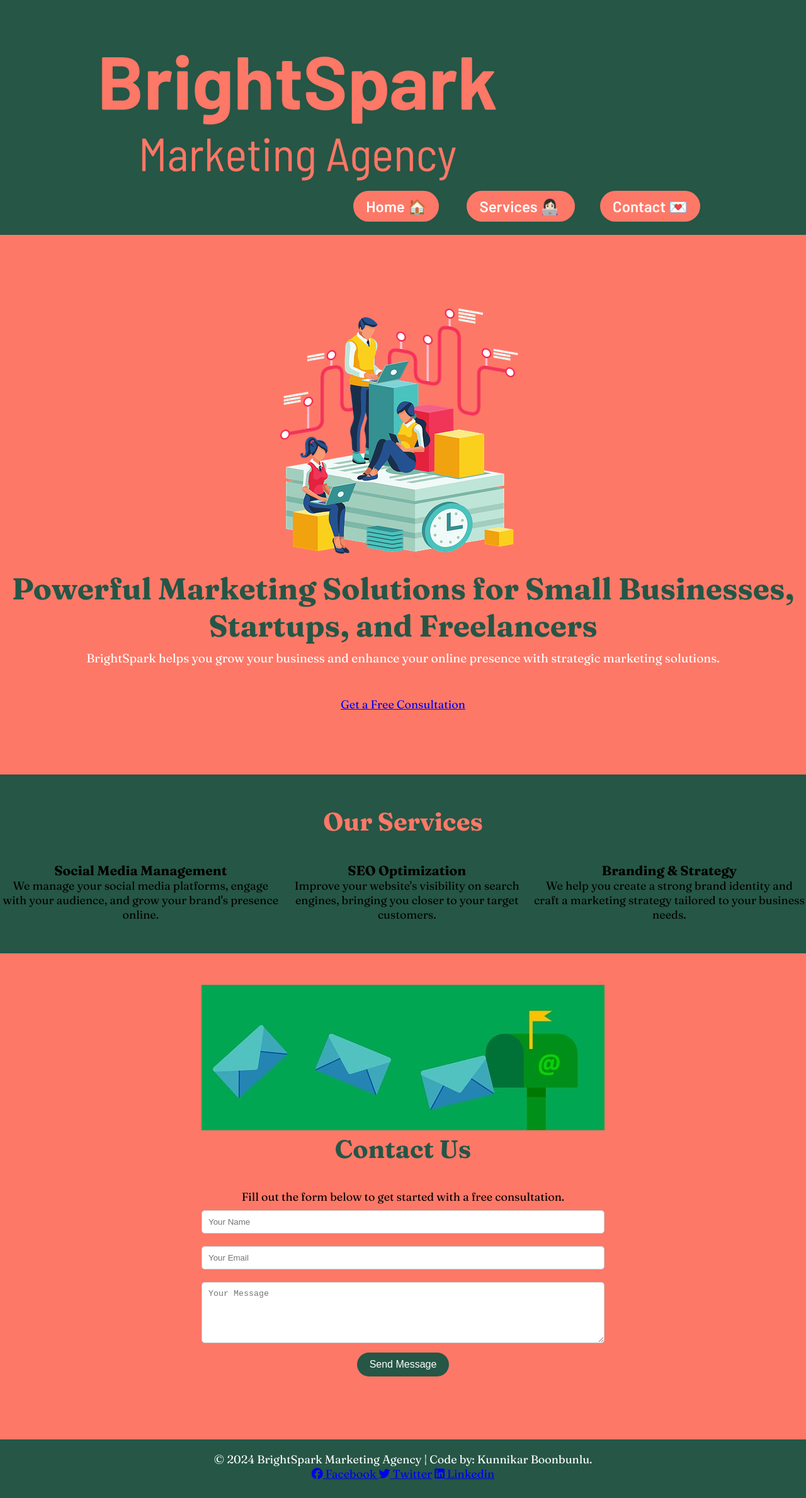
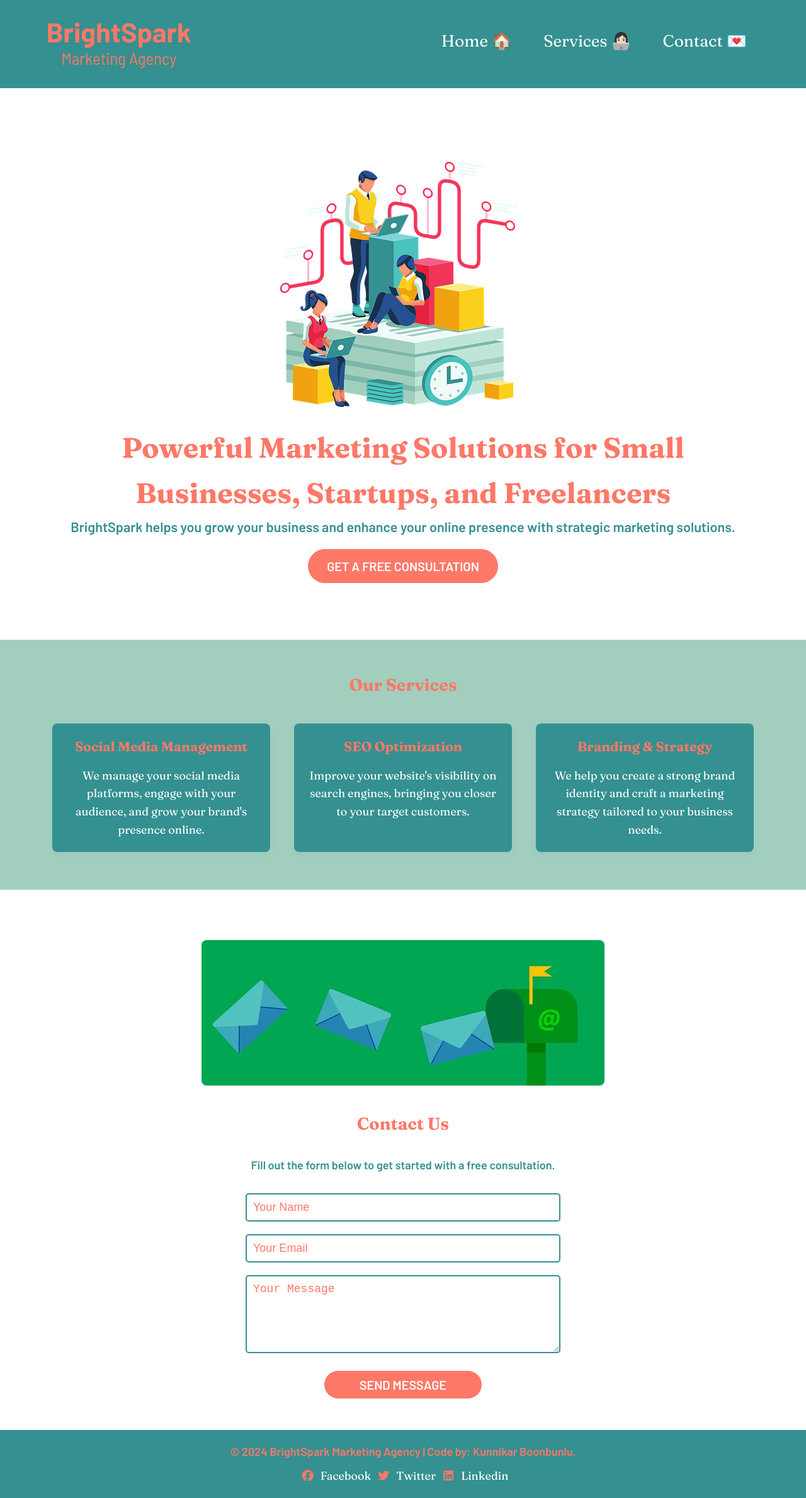
Before and after one commit to KunnikarB/brightSpark-agency, a plain HTML site: page index.html in a window 1280 px wide. Shown: the whole page at 63% size. Drawn offline with Linux system fonts and the light colour scheme.

Commit message:
Update styles.css

```diff
--- a/styles.css
+++ b/styles.css
@@ -5,202 +5,325 @@
 }
 
 :root {
-  --primary-color: #fe7867;
+  --button-color: #fe7867;
   --nav-text-color: #ffffff;
-  --text-color: #fad400;
-  --hover-color: #255646;
+  --hover-color: #fad400;
+  --text-color: #255646;
+  --header-color: #349091;
+  --service-color: #a2cebe;
 }
 
+/* General Styles */
 body {
   font-family: 'Fraunces', 'Barlow', system-ui;
   font-size: 18px;
-  background-color: var(--hover-color);
+  line-height: 1.6;
 }
 
-
-header .container {
-  width: 80%;
-  margin: 0 auto;
-  padding: 30px 0;
-  display: flex;
-  justify-content: space-between;
-  align-items: center;
-
+h1,
+h2,
+h3 {
+  font-weight: 700;
+  color: #333;
 }
 
-header .logo {
-  display: inline;
-  width: 200px;
-  height: auto;
+p {
+  color: #555;
 }
 
-header nav ul {
-  list-style-type: none;
-  float: right;
-  color: #fe7867;
+a {
+  text-decoration: none;
+  color: #fff;
 }
 
-header nav ul li {
-  display: inline;
-  margin-right: 20px;
+.container {
+  width: 90%;
+  max-width: 1200px;
+  margin: 0 auto;
 }
 
-header nav ul li a {
-  text-decoration: none;
-  color: var(--primary-color);
-  font-size: 24px;
-  font-family: "Barlow", system-ui;
-  font-weight: 600;
-  margin-right: 20px;
+button,
+.btn {
+  background-color: var(--button-color);
+  border: none;
+  color: white;
+  padding: 10px 20px;
+  font-size: 16px;
+  cursor: pointer;
+  border-radius: 5px;
+  transition: background-color 0.3s ease;
 }
 
-header nav ul li a:last-child {
-  border-radius: 50px;
-  background-color: var(--primary-color);
-  color: var(--nav-text-color);
-  padding: 10px 20px;
+button:hover,
+.btn:hover {
+  background-color: var(--hover-color);
+  color: var(--text-color);
 }
 
-header nav ul li a:hover {
+/* Header Styles */
+header {
+  background-color: var(--header-color);
+  padding: 15px 0;
+  position: sticky;
+  top: 0;
+  z-index: 1000;
+}
+
+header img {
+  width: 250px;
+}
+
+nav ul {
+  list-style: none;
+  float: right;
+  display: flex;
+  flex-direction: row;
+  gap: 30px;
+  padding: 30px;
+}
+
+nav ul li {
+  margin-left: 20px;
+  font-size: 1.2em;
+}
+
+nav ul li a {
+  color: white;
+  font-size: 1.2em;
+}
+
+nav ul li a:hover {
   color: var(--hover-color);
 }
 
+/* Hero Section */
 #hero {
-    background: var(--primary-color);
-    color: var(--nav-text-color);
-    padding: 100px 0;
-    text-align: center;
+  color: var(--nav-text-color);
+  padding: 100px 0;
+  text-align: center;
 }
 
 #hero h2 {
-    font-size: 3rem;
-    margin-bottom: 10px;
-    font-family: "Fraunces", system-ui;
-    color: var(--hover-color)
+  font-size: 2.5em;
+  color: var(--button-color);
 }
 
 #hero p {
-    font-size: 1.2rem;
-    margin-bottom: 20px;
-    margin-bottom: 50px;
+  font-size: 1.2em;
+  margin-bottom: 30px;
+  color: var(--header-color);
+  font-family: 'Barlow', sans-serif;
+  font-weight: 600;
 }
 
-.cta-button {
-    background-color: var(--hover-color);
-    color: var(--nav-text-color);
-    padding: 10px 20px;
-    text-decoration: none;
-    border-radius: 50px;
-
+.btn {
+  font-family: 'Barlow', sans-serif;
+  font-weight: 600;
+  text-transform: uppercase;
+  font-size: 1.1em;
+  border-radius: 50px;
+  padding: 15px 30px;
 }
 
-.cta-button:hover {
-    background-color: var(--text-color);
-    color: var(--hover-color);
+.btn:hover {
+  background-color: var(--hover-color);
+  color: var(--header-color);
 }
 
+/* Services Section */
 #services {
-    padding: 50px 0;
-    text-align: center;
+  padding: 50px 0;
+  background-color: var(--service-color);
+  text-align: center;
 }
 
 #services h2 {
-    margin-bottom: 40px;
-    font-size: 2.5rem;
-    font-family: "Fraunces", system-ui;
-    color: var(--primary-color);
+  margin-bottom: 30px;
+  color: var(--button-color);
 }
 
 .service-cards {
-    display: flex;
-    justify-content: space-around;
+  display: flex;
+  justify-content: space-around;
+  flex-wrap: wrap;
 }
 
-.service {
-    background-color: var(--text-color);
-    padding: 20px;
-    width: 30%;
-    border-radius: 10px;
+.card {
+  background-color: var(--header-color);
+
+  border-radius: 8px;
+  box-shadow: 0 4px 8px rgba(47, 165, 186, 0.1);
+  padding: 20px;
+  margin: 10px;
+  width: 30%;
+  min-width: 280px;
 }
 
-.service h3 {
-    margin-bottom: 10px;
-    font-size: 1.5rem;
-    font-family: "Fraunces", system-ui;
-    color: var(--hover-color);
+.card h3 {
+  margin-bottom: 15px;
+  color: var(--button-color);
 }
 
-.service p {
-    font-size: 1rem;
-    color: var(--nav-text-color);
-    background-color: var(--primary-color);
-  border-radius: 50px;
-  padding: 15px 20px;
-
+.card p {
+  color: white;
 }
 
+/* Contact Section */
+/* Contact Section */
 #contact {
-    padding: 50px 0;
-    background-color: var(--primary-color);
-    text-align: center;
+  background-color: #fff;
+  padding: 50px 0;
+  text-align: center;
+}
+
+#contact h2 {
+  margin-bottom: 30px;
+  color: var(--button-color);
+}
+
+#contact p {
+  margin-bottom: 30px;
+  color: var(--header-color);
+  font-family: 'Barlow', sans-serif;
+  font-weight: 600;
+}
+
+#contact img {
+  margin: 30px;
+  border-radius: 8px;
 }
 
 #contact form {
-    width: 50%;
-    margin: 0 auto;
-}
- #contact h2 {
-    margin-bottom: 40px;
-    font-size: 2.5rem;
-    font-family: "Fraunces", system-ui;
-    color: var(--hover-color);
+  max-width: 500px;
+  margin: 0 auto;
 }
 
-#contact form label {
-    display: block;
-    text-align: center;
-    margin: 10px 0;
-    color: var(--nav-text-color);
+#contact input,
+#contact textarea {
+  width: 100%;
+  padding: 10px;
+  margin-bottom: 20px;
+  border-radius: 5px;
+  border: 2px solid var(--header-color);
+  font-size: 1em;
 }
 
-#contact input, #contact textarea {
-    width: 100%;
-    padding: 10px;
-    margin: 10px 0;
-    border: 1px solid #ccc;
-    border-radius: 5px;
-
+#contact input::placeholder,
+#contact textarea::placeholder {
+  color: var(--button-color);
 }
 
 #contact button {
-    background-color: var(--hover-color);
-    color: var(--nav-text-color);
-    padding: 10px 20px;
-    border: none;
-    border-radius: 50px;
-    cursor: pointer;
-    font-size: 1rem;
-    margin-bottom: 50px;
+  margin: 0 25%;
+  width: 50%;
+  padding: 10px 30px;
+  font-size: 1.1em;
+  /* text-transform: uppercase;
+  font-family: 'barlow', sans-serif;
+  font-weight: 600; */
 }
 
 #contact button:hover {
-    background-color: var(--text-color);
+  background-color: var(--hover-color);
+  color: var(--header-color);
 }
 
+/* Footer Section */
 footer {
-    background-color: var(--hover-color);
-    color: var(--nav-text-color);
-    text-align: center;
-    padding: 20px 0;
+  background-color: var(--header-color);
+
+  padding: 20px 0;
+  text-align: center;
 }
 
-footer .social-links a {
-    color: var(--nav-text-color);
-    margin: 0 10px;
-    text-decoration: none;
+footer p {
+  margin-bottom: 10px;
+  color: var(--button-color);
+  font-weight: 600;
+  font-family: 'Barlow', sans-serif;
 }
 
-footer .social-links a:hover {
-    text-decoration: underline;
-    color: var(--text-color);
+footer .social i {
+  width: 24px;
+  margin: 0 4px;
+  color: var(--button-color);
 }
+
+footer .social a {
+  display: inline-block;
+}
+
+footer .social a:hover {
+  color: var(--hover-color);
+}
+
+/* Responsive Styles */
+
+@media (max-width: 768px) {
+  header img {
+    width: 100px;
+  }
+
+  nav ul {
+    float: right;
+    display: flex;
+    flex-direction: row;
+    gap: 2px;
+    padding: 10px;
+  }
+
+  nav ul li {
+    font-size: 0.8em;
+  }
+
+  #hero img {
+    width: 80%;
+  }
+
+  #hero h2 {
+    font-size: 1.6em;
+  }
+
+  #hero p {
+    font-size: 1em;
+  }
+
+  #hero .btn {
+    font-size: 0.8em;
+  }
+
+  .service-cards {
+    flex-direction: column;
+    align-items: center;
+  }
+
+  .card {
+    width: 90%;
+  }
+
+  #contact img {
+    width: 80%;
+  }
+
+  #contact form {
+    max-width: 90%;
+  }
+
+  #contact input::placeholder,
+  #contact textarea::placeholder {
+    font-size: 0.8em;
+  }
+
+  #contact button {
+    width: 50%;
+    font-size: 0.8em;
+  }
+
+  footer p {
+    font-size: 0.8em;
+  }
+
+  footer a {
+    font-size: 0.8em;
+  }
+}
```
